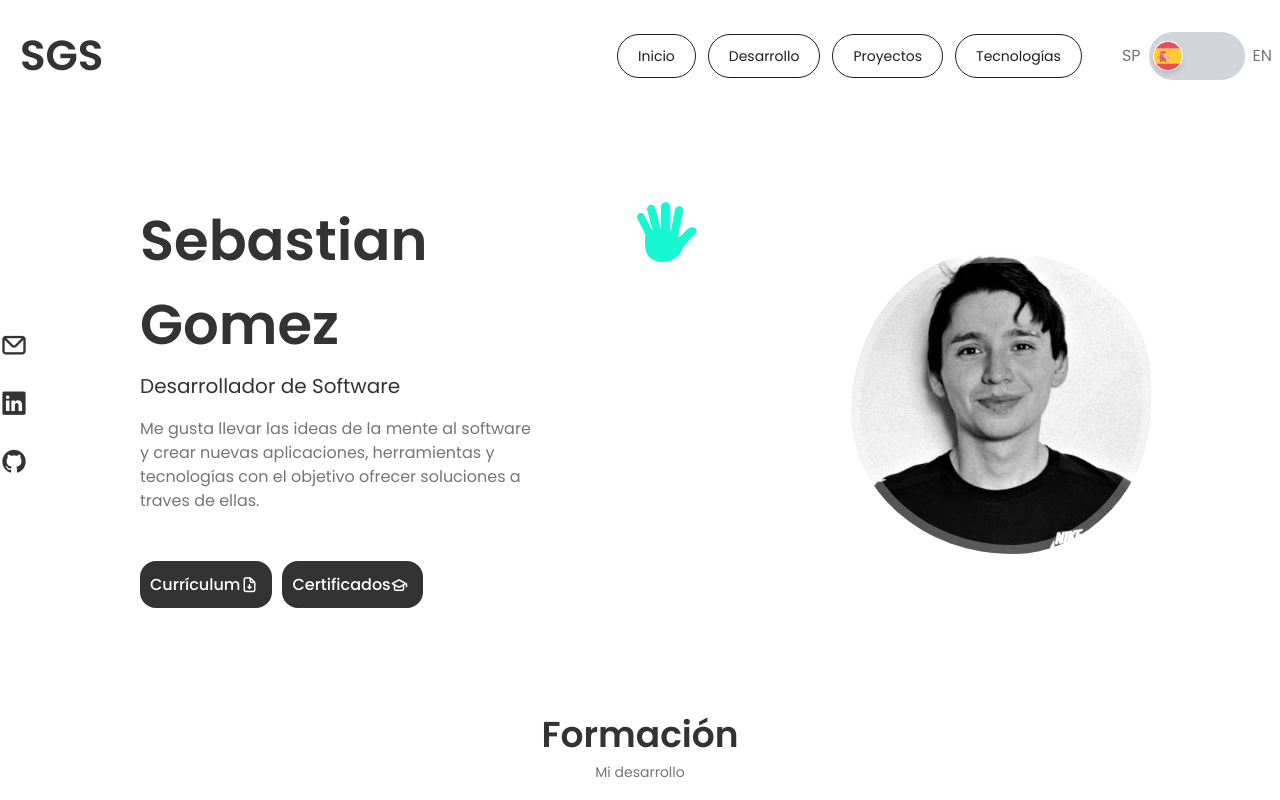
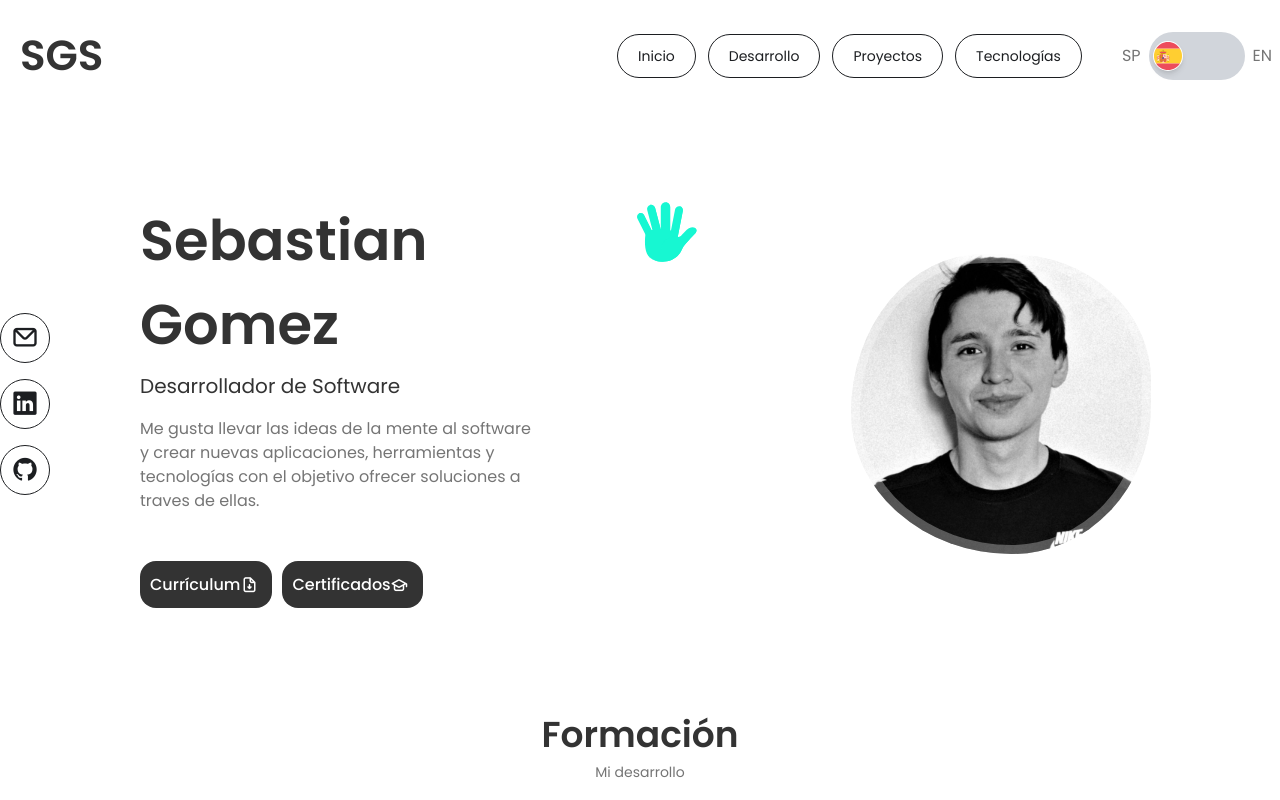
Before and after one commit to sebastiangs23/Portfolio, a React (Vite) app in the folder front/portfolio/: page / in a window 1280 px wide. Shown: the top 800 px of the page. Built offline with nearby package versions, Linux system fonts and the light colour scheme.

Commit message:
style: :lipstick: Some improvements in the social component hover

```diff
--- a/front/portfolio/src/App.css
+++ b/front/portfolio/src/App.css
@@ -143,13 +143,21 @@ button {
   color: #1c1e21;
   line-height: 16px;
   overflow: hidden;
-  padding: 13px 20px;
+  /* padding: 13px 20px; */
   position: relative;
   text-align: center;
   transition: color 0.33s linear 0.5s, border-color ease-out 0.5s;
   background-color: #fff;
   white-space: pre;
   z-index: 1;
+}
+
+.hover-style_v2--small {
+  padding: 10px;
+}
+
+.hover-style_v2--normal {
+  padding: 13px 20px;
 }
 
 .hover-style_v2:hover {
@@ -163,10 +171,10 @@ button {
 
 .hover-style_v2:after {
   background-color: #1c1e21;
-  border-radius: 50%;
+  border-radius: 100%;
   content: "";
   height: 167px;
-  min-width: 167px;
+  /* min-width: 167px; */
   position: absolute;
   top: 0;
   transform: scale(1) translateY(67px);
--- a/front/portfolio/src/components/Header/Header.jsx
+++ b/front/portfolio/src/components/Header/Header.jsx
@@ -35,22 +35,22 @@ function Header() {
 
       <ul className="list-none sm:flex hidden justify-end items-center flex-1 mr-10">
         <li className="font-poppins font-normal cursor-pointer text-[14px] mr-3">
-          <a href="#home" className="hover-style_v2">
+          <a href="#home" className="hover-style_v2 hover-style_v2--normal">
             {sentences.start}
           </a>
         </li>
         <li className="font-poppins font-normal cursor-pointer text-[14px] mr-3">
-          <a href="#desarrollo" className="hover-style_v2">
+          <a href="#desarrollo" className="hover-style_v2 hover-style_v2--normal">
             {sentences.background_}
           </a>
         </li>
         <li className="font-poppins font-normal cursor-pointer text-[14px] mr-3">
-          <a href="#projectos" className="hover-style_v2">
+          <a href="#projectos" className="hover-style_v2 hover-style_v2--normal">
             {sentences.projects}
           </a>
         </li>
         <li className="font-poppins font-normal cursor-pointer text-[14px]">
-          <a href="#tecnologias" className="hover-style_v2">
+          <a href="#tecnologias" className="hover-style_v2 hover-style_v2--normal">
             {sentences.technologies}
           </a>
         </li>
--- a/front/portfolio/src/components/Home/Home.css
+++ b/front/portfolio/src/components/Home/Home.css
@@ -9,6 +9,7 @@
     display: grid;
     grid-template-columns: max-content;
     row-gap: 1rem;
+    width: 100%;
 }
 
 .home__social-icon{
@@ -19,15 +20,8 @@
     color: var(--title-color);
 }
 
-
 .uil-social-icons{
     font-size: 28px;
-    padding-right: 4px;
-}
-
-.home__social-icon:hover{
-    background-color: rgba(74, 253, 253, 0.899);
-    border-radius: 5px;
 }
 
 .home__title{
--- a/front/portfolio/src/components/Social/Social.jsx
+++ b/front/portfolio/src/components/Social/Social.jsx
@@ -4,14 +4,14 @@ import "../Home/Home.css"
 function Social() {
     return (
         <div className='home__social' >
-            <a href="mailto:sebastiangs2309@gmail.com" className='home__social-icon' target="_blank" >
+            <a href="mailto:sebastiangs2309@gmail.com" className='hover-style_v2  hover-style_v2--small' target="_blank" >
                 <i className="uil-social-icons uil-envelope"></i>
             </a>
-            <a href="https://www.linkedin.com/in/sebastiangomezsalinas/" className='home__social-icon' target="_blank" >
+            <a href="https://www.linkedin.com/in/sebastiangomezsalinas/" className='hover-style_v2 hover-style_v2--small' target="_blank" >
                 <i className="uil-social-icons uil-linkedin"></i>
             </a>
 
-            <a href="https://github.com/sebastiangs23" className='home__social-icon' target="_blank" >
+            <a href="https://github.com/sebastiangs23" className='hover-style_v2 hover-style_v2--small' target="_blank" >
                 <i className="uil-social-icons uil-github"></i>
             </a>
         </div>
```
